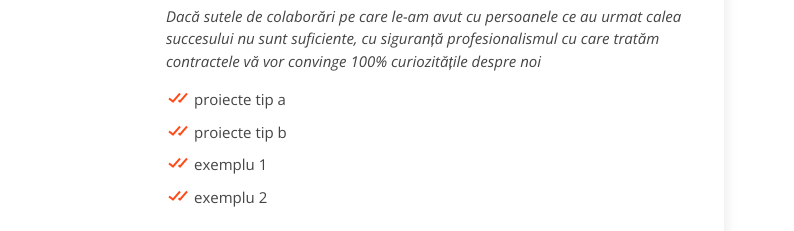
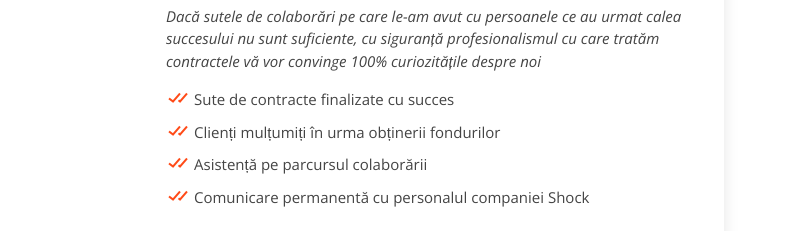
Before and after one commit to gilaalexandru/gilaalexandru.github.io, a plain HTML site: page index.html in a window 1280 px wide. Shown: the part 1063-1294 px from the top of the page, 486-1280 px from the left. Drawn offline with nearby package versions, Linux system fonts and the light colour scheme.

Commit message:
zdsadsad

```diff
--- a/index.html
+++ b/index.html
@@ -151,10 +151,10 @@
               Dacă sutele de colaborări pe care le-am avut cu persoanele ce au urmat calea succesului nu sunt suficiente, cu siguranță profesionalismul cu care tratăm contractele vă vor convinge 100% curiozitățile despre noi
             </p>
             <ul>
-              <li><i class="bx bx-check-double"></i> proiecte tip a</li>
-              <li><i class="bx bx-check-double"></i> proiecte tip b</li>
-              <li><i class="bx bx-check-double"></i> exemplu 1</li>
-              <li><i class="bx bx-check-double"></i> exemplu 2</li>
+              <li><i class="bx bx-check-double"></i> Sute de contracte finalizate cu succes</li>
+              <li><i class="bx bx-check-double"></i> Clienți mulțumiți în urma obținerii fondurilor</li>
+              <li><i class="bx bx-check-double"></i> Asistență pe parcursul colaborării</li>
+              <li><i class="bx bx-check-double"></i> Comunicare permanentă cu personalul companiei Shock</li>
             </ul>
             <p>
               Societățile (microîntreprinderi, întreprinderi mici, mijlocii și
```
